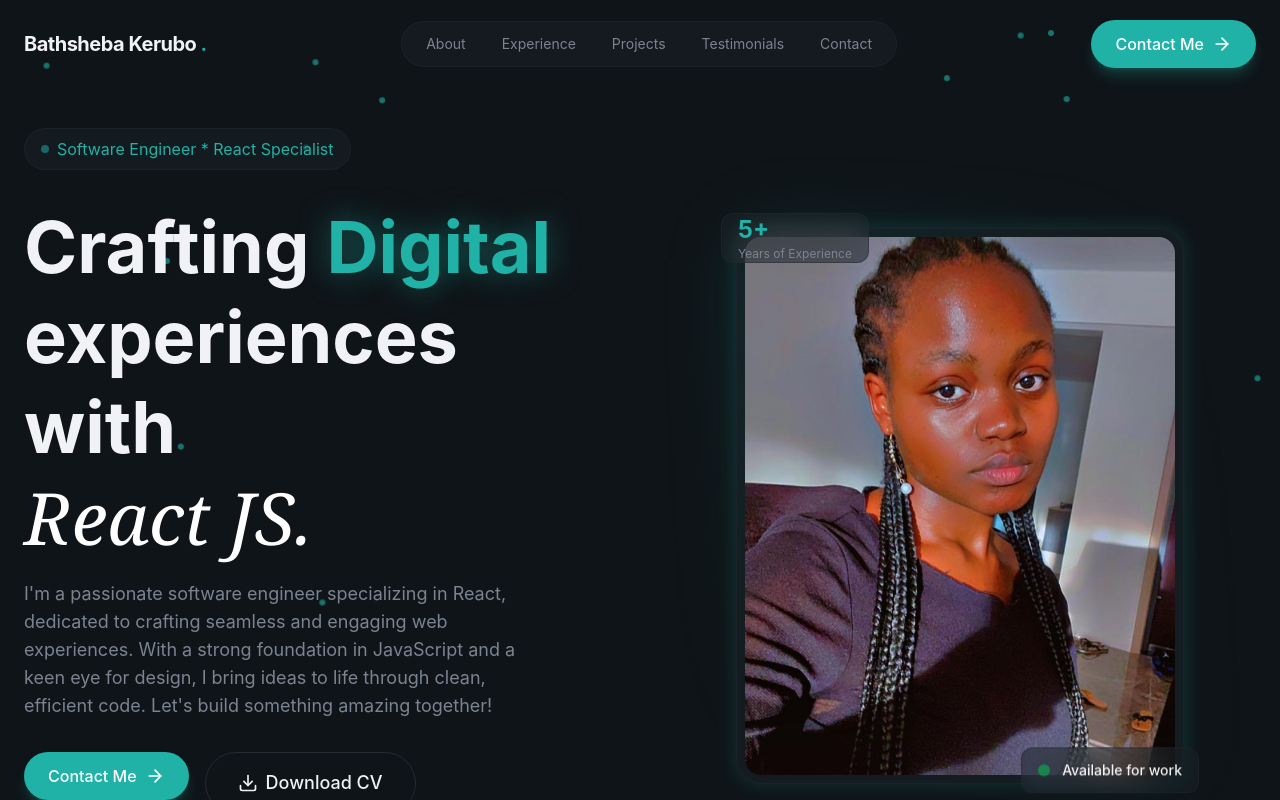
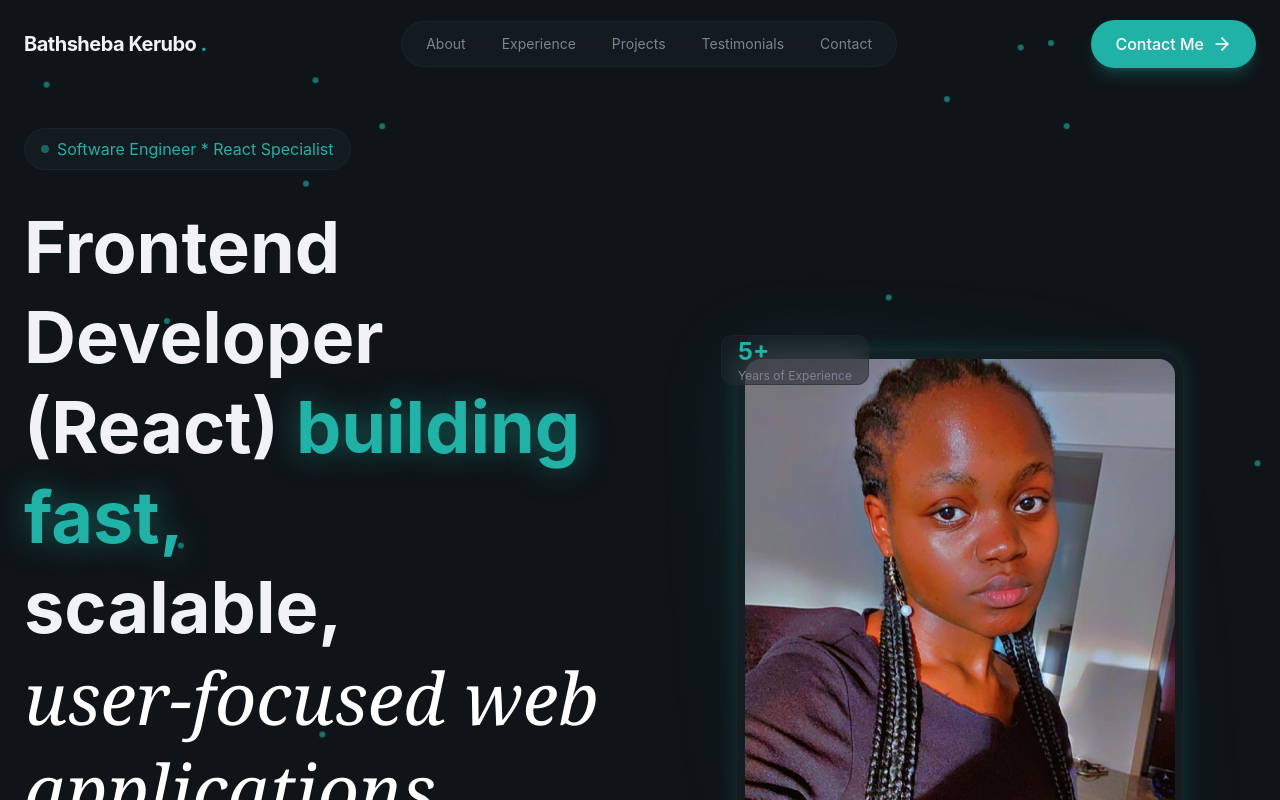
Before and after one commit to Sheeba193/dev-portfolio, a React (Vite) app: page / in a window 1280 px wide. Shown: the top 800 px of the page. Built offline with nearby package versions, Linux system fonts and the light colour scheme.

Commit message:
better intro

```diff
--- a/src/sections/Hero.jsx
+++ b/src/sections/Hero.jsx
@@ -70,18 +70,16 @@ export const Hero = () => {
             {/* headline */}
             <div className="space-y-4">
               <h1 className="text-5xl md:text-6xl lg:text-7xl font-bold leading-tight animate-fade-in animation-delay-100">
-                Crafting <span className="text-primary glow-text">Digital </span>
+                Frontend Developer (React) <span className="text-primary glow-text">building fast, </span>
                 <br />
-                experiences with
+                scalable,
                 <br />
                 <span className="font-serif italic font-normal text-white">
-                  React JS.
+                  user-focused web applications
                 </span>
               </h1>
               <p className="text-lg text-muted-foreground max-w-lg animate-fade-in animation-delay-200">
-                I'm a passionate software engineer specializing in React,
-                dedicated to crafting seamless and engaging web experiences.
-                With a strong foundation in JavaScript and a keen eye for design,
+                I specialize in React, REST API integration, and performance optimization to deliver seamless user experiences.
                 I bring ideas to life through clean, efficient code. Let's build something amazing together!
               </p>
             </div>
```
